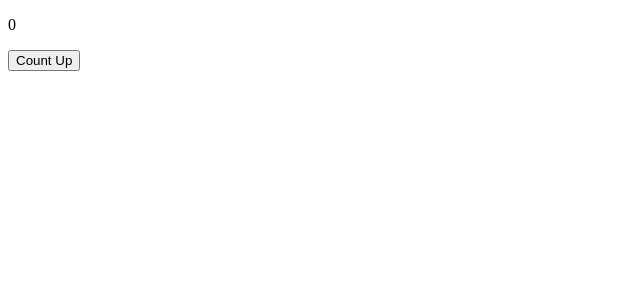
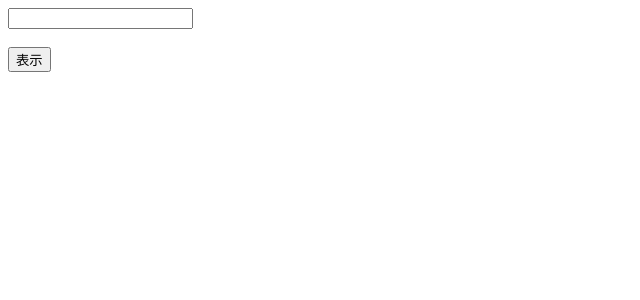
Before and after one commit to masnzzz/udemy-react-jk, a React (Create React App) app: page / in a window 1280 px wide. Shown: the top 300 px of the page, without its empty margins (0-640 px from the left). Built offline with nearby package versions, Linux system fonts and the light colour scheme.

Commit message:
準備/レンダリングが発生するコードを実装
state, props が変更されたときに配列内の2000件読み込みが実行される

```diff
--- a/src/App.js
+++ b/src/App.js
@@ -1,16 +1,21 @@
  import { useState } from "react";
+import { ChildArea } from "./ChildArea";
 
 export const App = () => {
-  const [count, setCount] = useState(0);
+  const [text, setText] = useState('');
+  const [open, setOpen] = useState(false);
 
-  const onClickCountUp = () => {
-    setCount(count + 1);
-  }
+  const onChangeText = (e) => setText(e.target.value);
+
+  const onClickOpen = () => setOpen(!open);
 
   return (
-    <>
-      <p>{count}</p>
-      <button onClick={ onClickCountUp}>Count Up</button>
-    </>
+    <div className="App">
+      <input value={text} onChange={onChangeText} />
+      <br />
+      <br />
+      <button onClick={onClickOpen}>表示</button>
+      <ChildArea open={open} />
+    </div>
   )
 }
--- /dev/null
+++ b/src/ChildArea.jsx
@@ -0,0 +1,25 @@
+const style = {
+    width: "100%",
+    height: "200px",
+    backgroundColor: "khaki"
+}
+
+export const ChildArea = (props) => {
+    const { open } = props;
+    console.log("rendering ChildArea.");
+
+    const data = [...Array(2000).keys()];
+    data.forEach(() => {
+        console.log("...");
+    });
+
+    return (
+        <>
+            {open ? (
+                <div style={style}>
+                    <p>子コンポーネント</p>
+                </div>
+            ) : null}
+        </>
+    );
+};
```
